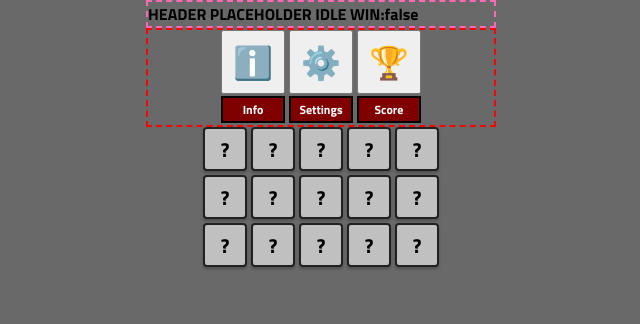
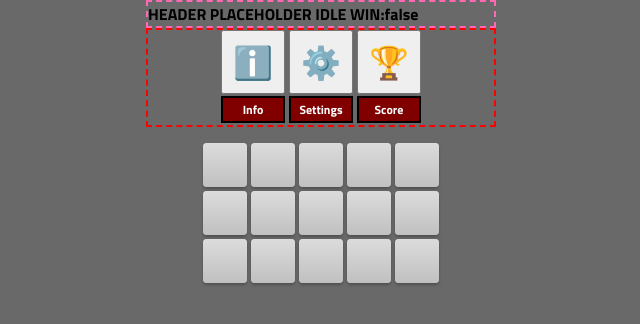
Before and after one commit to I-antiva-I/GameSapper, a React (Create React App) app: page / in a window 1280 px wide. Shown: the top 324 px of the page, without its empty margins (319-959 px from the left). Built offline with nearby package versions, Linux system fonts and the light colour scheme.

Commit message:
Update styles_game.css

```diff
--- a/src/css/styles_game.css
+++ b/src/css/styles_game.css
@@ -1,4 +1,10 @@
 /* GameField */
+.wrapper.for-game-field
+{
+    margin-top: 1rem;
+}
+
+
 .game-field
 {
     display: grid;
@@ -18,21 +24,72 @@
     width:      2.75rem;
     height:     2.75rem;
 
+    position: relative;
+
     font-size:      1.25rem;
     font-weight:    800;
 
 
     border-radius: 4px;
-    border: 2px solid #212121;
+    bo0rder: 2px dashed red;
+    border: none;
+    overflow: hidden;
     box-shadow:
         rgba(0, 0, 0, 0.25) 0px 2px 3px;
 
-    color: transparent;
 
     transition:
         background-color 0.25s  ease-in,
         color            0.125s ease-in 0.125s ;
 }
+.cell-upper-part,
+.cell-lower-part
+{
+    width: 100%;
+    height: 100%;
+
+    position: absolute;
+    top: 0;
+    left: 0;
+
+    display: flex;
+    flex-direction: row;
+    justify-content: center;
+    align-items: center;
+
+    opacity: 1;
+    transition:
+    opacity 0.25s ease-in,
+    visibility 0s ease-in 0.25s;
+}
+
+
+.game-cell.closed .cell-lower-part
+{
+    visibility: hidden;
+    opacity: 0;
+}
+.game-cell.opened .cell-upper-part
+{
+    visibility: hidden;
+    opacity: 0;
+}
+
+
+.cell-upper-part
+{
+    color: black;
+    background-image: linear-gradient(180deg,#dcdcdc,silver);
+}
+.cell-lower-part
+{
+    color: white;
+    background-image: linear-gradient(180deg,#424242,#212121);
+}
+
+
+
+
 
 
 /* GameCell with digits */
```
